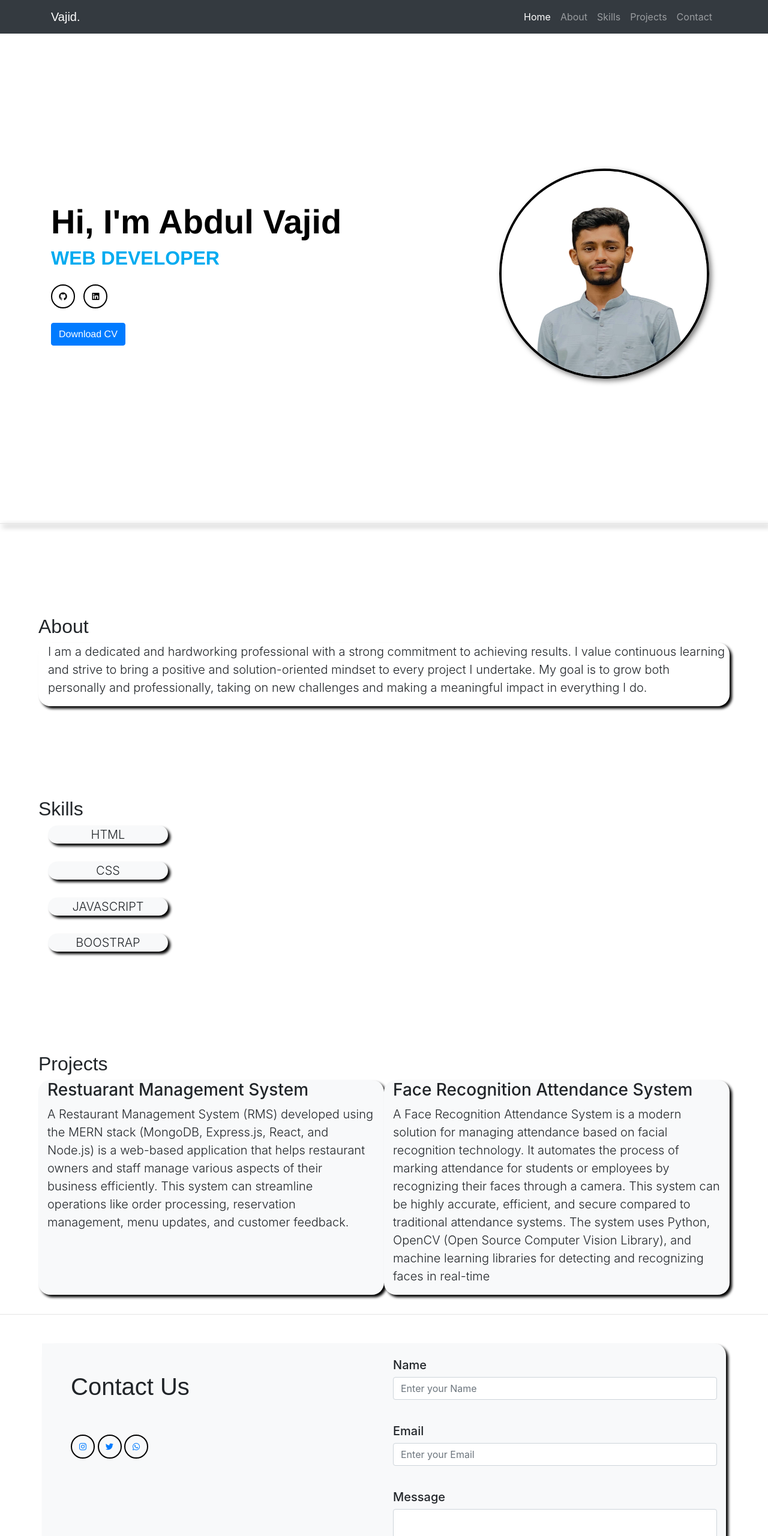
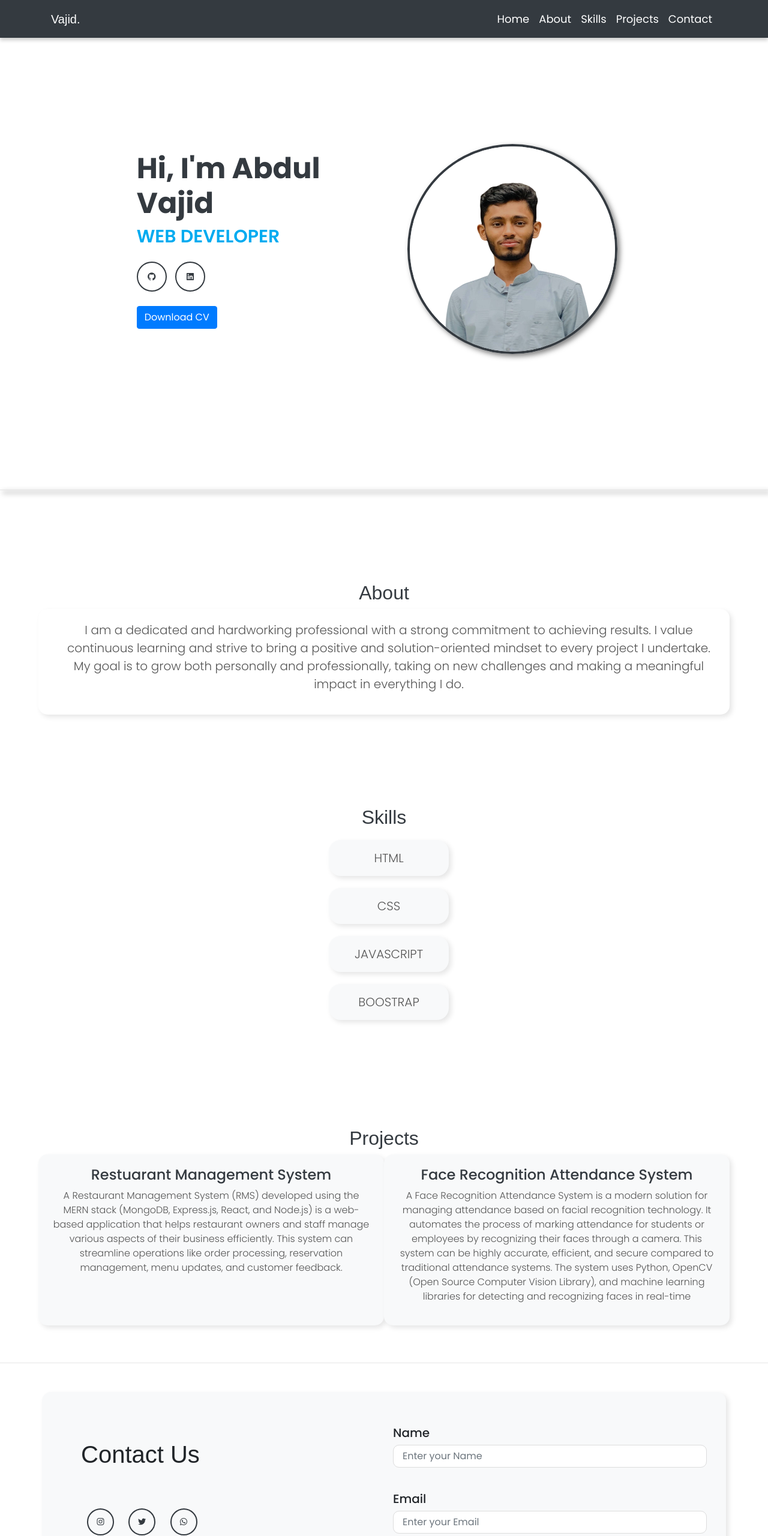
Before and after one commit to AbdulVajid14/portfolio, a plain HTML site: page index.html in a window 1280 px wide. Shown: the top 2560 px of the page at 60% size. Drawn offline with nearby package versions, Linux system fonts and the light colour scheme.

Commit message:
Update style.css

```diff
--- a/style.css
+++ b/style.css
@@ -1,4 +1,4 @@
-
+/*
 @import url('https://fonts.googleapis.com/css2?family=Poppins:ital,wght@0,100;0,200;0,300;0,400;0,500;0,600;0,700;0,800;0,900;1,100;1,200;1,300;1,400;1,500;1,600;1,700;1,800;1,900&display=swap');
 
 
@@ -8,11 +8,10 @@
     padding: 0;
     box-sizing: border-box;
 
+}
 
-}
 .navbar{
-    position:absolute;
-
+    position:abs0lute;
     z-index: 100;
 
 }
@@ -135,3 +134,252 @@ body {
     box-shadow: 4px 4px 4px black;
 
 }
+ */
+
+@import url('https://fonts.googleapis.com/css2?family=Poppins:ital,wght@0,100;0,200;0,300;0,400;0,500;0,600;0,700;0,800;0,900;1,100;1,200;1,300;1,400;1,500;1,600;1,700;1,800;1,900&display=swap');
+
+* {
+    margin: 0;
+    padding: 0;
+    box-sizing: border-box;
+    font-family: 'Poppins', sans-serif;
+}
+
+body {
+    background-color: #f8f9fa;
+}
+
+.navbar {
+    position: sticky;
+    top: 0;
+    z-index: 1000;
+    background-color: #343a40;
+    box-shadow: 0px 4px 6px rgba(0, 0, 0, 0.2);
+}
+
+.navbar-brand {
+    font-family: 'Fantasy', sans-serif;
+    font-size: 32px;
+    color: #ffffff !important;
+}
+
+.navbar-nav .nav-link {
+    color: #ffffff !important;
+    font-size: 18px;
+    padding: 10px 20px;
+}
+
+.navbar-nav .nav-link:hover {
+    color: #00abf0 !important;
+}
+
+#navbarNav {
+    justify-content: flex-end;
+}
+
+.home {
+    display: flex;
+    align-items: center;
+    justify-content: center;
+    height: 100vh;
+    text-align: center;
+    padding: 0 15%;
+    flex-wrap: wrap;
+}
+
+.home-content h1 {
+    font-size: 48px;
+    font-weight: 700;
+    color: #343a40;
+}
+
+.home-content h3 {
+    font-size: 30px;
+    font-weight: 600;
+    color: #00abf0;
+}
+
+.home-sci {
+    margin-top: 20px;
+}
+
+.home-sci a {
+    display: inline-flex;
+    justify-content: center;
+    align-items: center;
+    width: 50px;
+    height: 50px;
+    background: transparent;
+    border: 2px solid #343a40;
+    border-radius: 50%;
+    color: #343a40;
+    margin-right: 10px;
+    transition: background 0.3s ease, color 0.3s ease;
+}
+
+.home-sci a:hover {
+    background: #00abf0;
+    color: #fff;
+}
+
+.img1 {
+    border: 4px solid #343a40;
+    border-radius: 50%;
+    box-shadow: 4px 4px 8px rgba(0, 0, 0, 0.5);
+    margin-top: 30px;
+}
+
+@media (max-width: 768px) {
+    .home {
+        flex-direction: column;
+        text-align: center;
+        padding: 0 5%;
+    }
+
+    .home-content h1 {
+        font-size: 40px;
+    }
+
+    .home-content h3 {
+        font-size: 24px;
+    }
+
+    .img1 {
+        margin-top: 20px;
+    }
+}
+
+@media (max-width: 576px) {
+    .navbar-nav .nav-link {
+        font-size: 16px;
+        padding: 8px;
+    }
+
+    .home-content h1 {
+        font-size: 30px;
+    }
+
+    .home-content h3 {
+        font-size: 20px;
+    }
+}
+
+.about-section, .skill, .p-3 {
+    padding: 5rem 1.5rem;
+    text-align: center;
+}
+
+h2 {
+    font-family: 'Fantasy', sans-serif;
+    font-size: 36px;
+    margin-bottom: 20px;
+    color: #343a40;
+}
+
+.lead {
+    font-size: 18px;
+    color: #555;
+}
+
+.listed {
+    display: inline-block;
+    text-align: center;
+    border-radius: 20px;
+    padding: 15px;
+    margin: 10px;
+    background-color: #f8f9fa;
+    box-shadow: 4px 4px 8px rgba(0, 0, 0, 0.1);
+    width: 200px;
+    transition: transform 0.3s ease;
+}
+
+.listed:hover {
+    transform: scale(1.05);
+}
+
+#myself, #contact, #project1, #project2 {
+    background-color: #ffffff;
+    border-radius: 15px;
+    box-shadow: 4px 4px 8px rgba(0, 0, 0, 0.1);
+    padding: 20px;
+}
+
+#contact {
+    padding: 2rem;
+}
+
+#contact .form-group input, #contact .form-group textarea {
+    border-radius: 10px;
+    padding: 15px;
+    margin-bottom: 1rem;
+    border: 1px solid #ddd;
+}
+
+#contact button {
+    background-color: #00abf0;
+    border: none;
+    color: white;
+    padding: 12px 24px;
+    border-radius: 5px;
+    cursor: pointer;
+    transition: background 0.3s ease;
+}
+
+#contact button:hover {
+    background-color: #0088cc;
+}
+
+.icon {
+    display: inline-flex;
+    justify-content: center;
+    align-items: center;
+    width: 45px;
+    height: 45px;
+    background: transparent;
+    border: 2px solid #343a40;
+    border-radius: 50%;
+    color: #343a40;
+    margin: 10px;
+    transition: background 0.3s ease, color 0.3s ease;
+}
+
+.icon:hover {
+    background: #00abf0;
+    color: #fff;
+}
+
+@media (max-width: 576px) {
+    #contact .form-group input, #contact .form-group textarea {
+        width: 100%;
+    }
+}
+
+#project1, #project2 {
+    margin-bottom: 30px;
+    text-align: center;
+}
+
+#project1 h3, #project2 h3 {
+    font-size: 24px;
+    color: #343a40;
+}
+
+#project1 p, #project2 p {
+    font-size: 16px;
+    color: #555;
+}
+
+.d-flex {
+    flex-wrap: wrap;
+}
+
+.d-flex .col-md-6 {
+    width: 100%;
+    padding: 1rem;
+}
+
+@media (min-width: 768px) {
+    .d-flex .col-md-6 {
+        width: 48%;
+    }
+}
```
